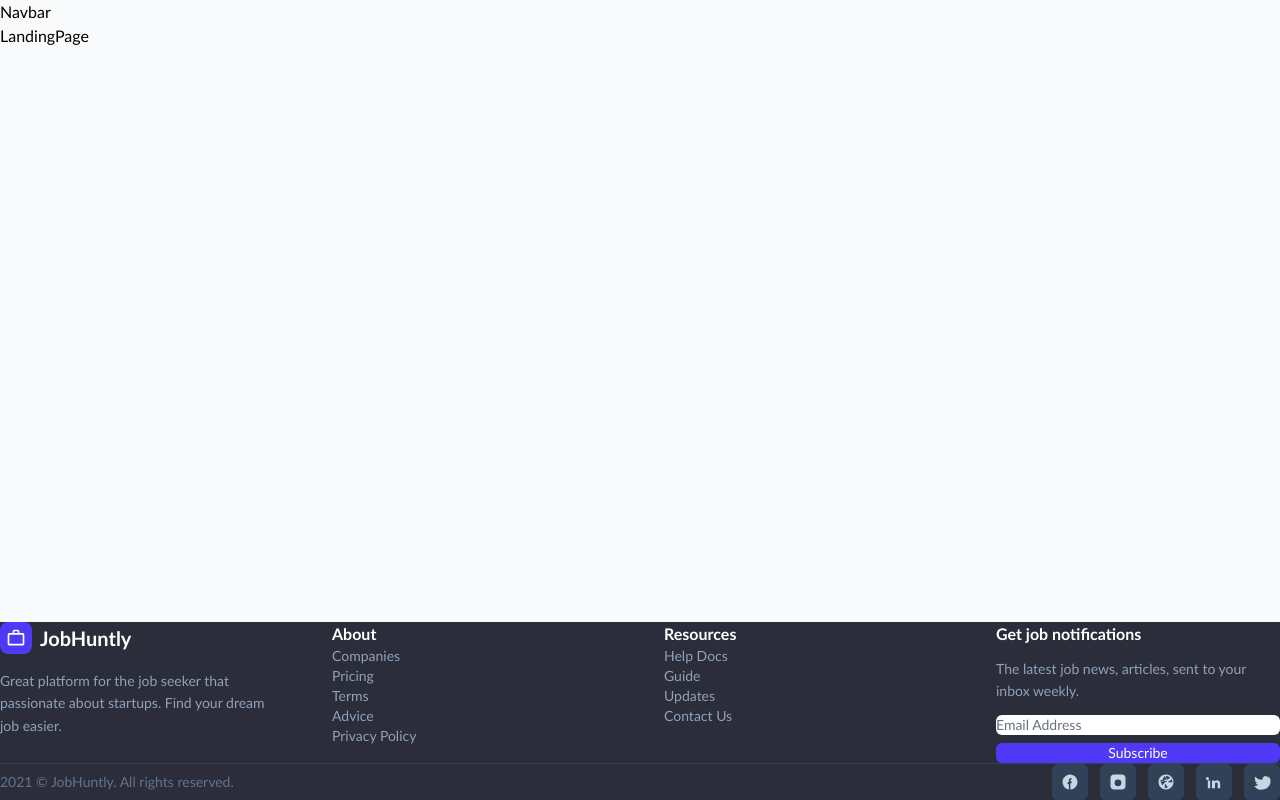
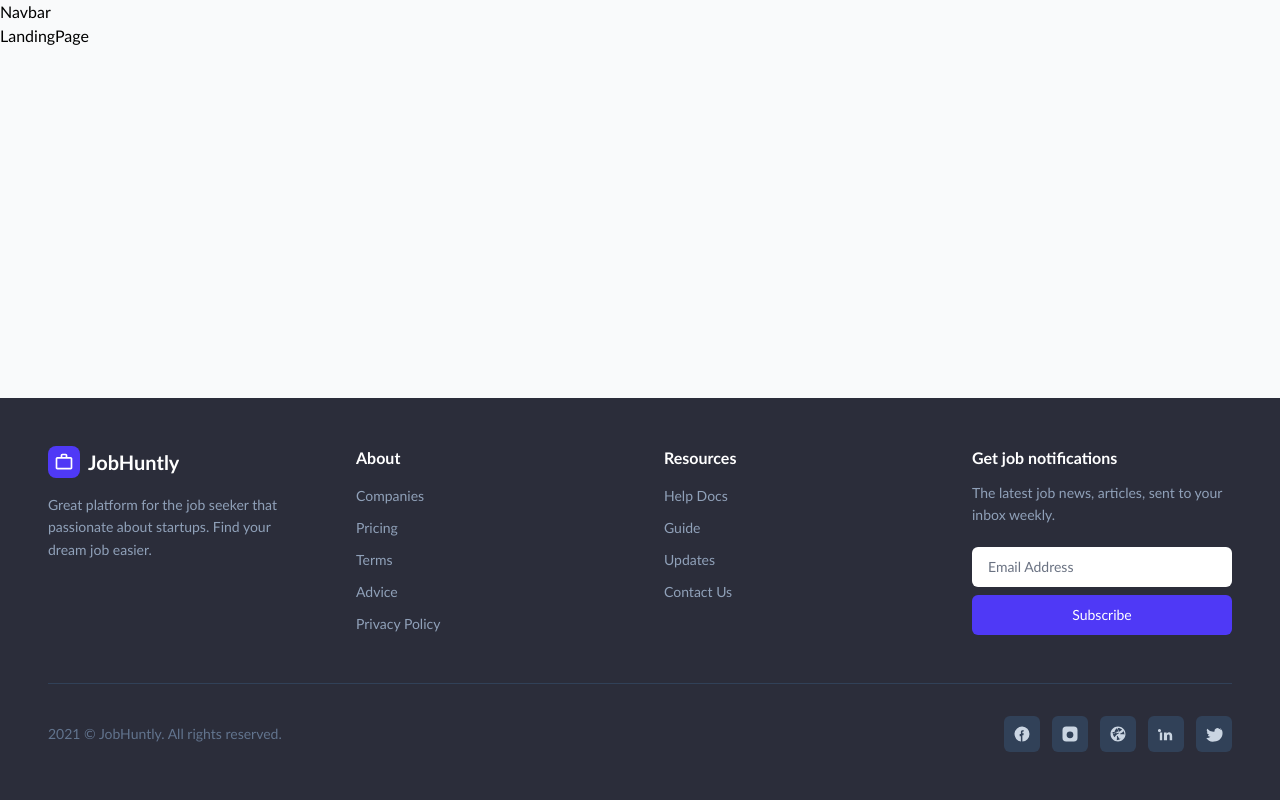
Before and after one commit to shehabgamaleldeen/JobHuntly-frontend, a React (Vite) app: page / in a window 1280 px wide. Built offline with nearby package versions, Linux system fonts and the light colour scheme.

Commit message:
Add Types file
adding types file and adjusting app.css

```diff
--- a/src/App.css
+++ b/src/App.css
@@ -1,5 +1,6 @@
 @import "tailwindcss";  /* to link the tailwind with css here to can use it*/
 
+@Layer base{
 *{
     padding: 0;
     margin: 0;
@@ -7,3 +8,4 @@
     font-family: 'Trebuchet MS', 'Lucida Sans Unicode', 'Lucida Grande', 'Lucida Sans', Arial, sans-serif;
     overflow-x: hidden;
 }
+}
```
Also changed, not shown: src/components/Applicants/CompanyProfile/Types.ts (added, +37 -0 lines).
